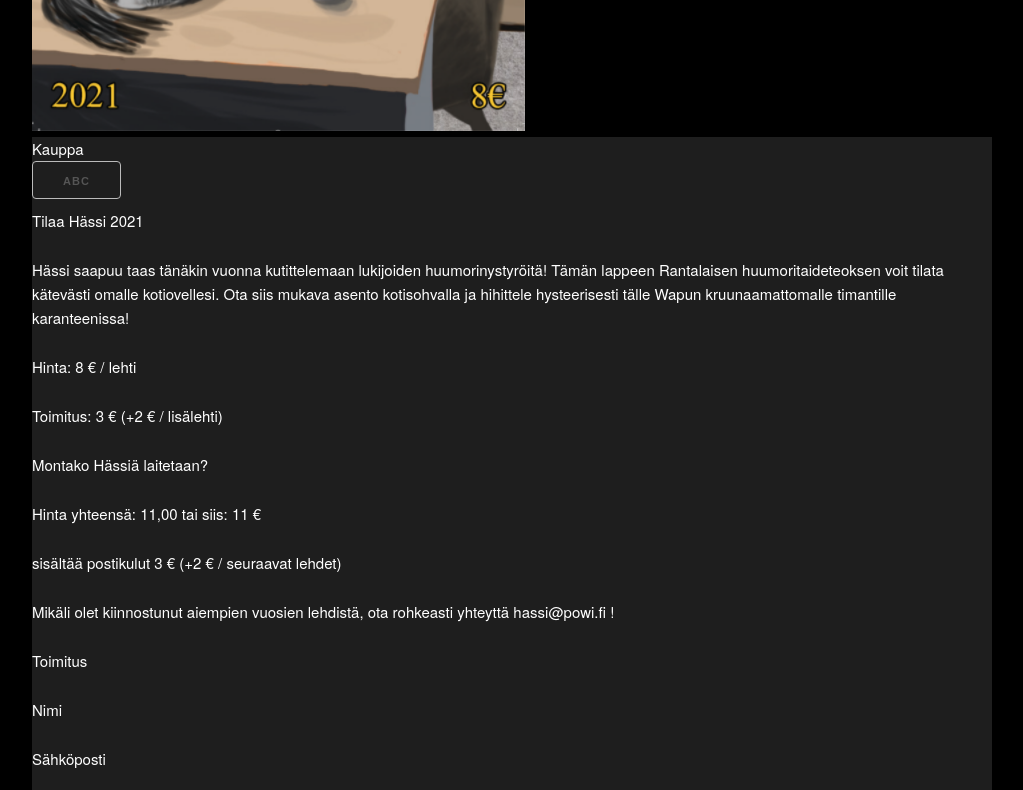
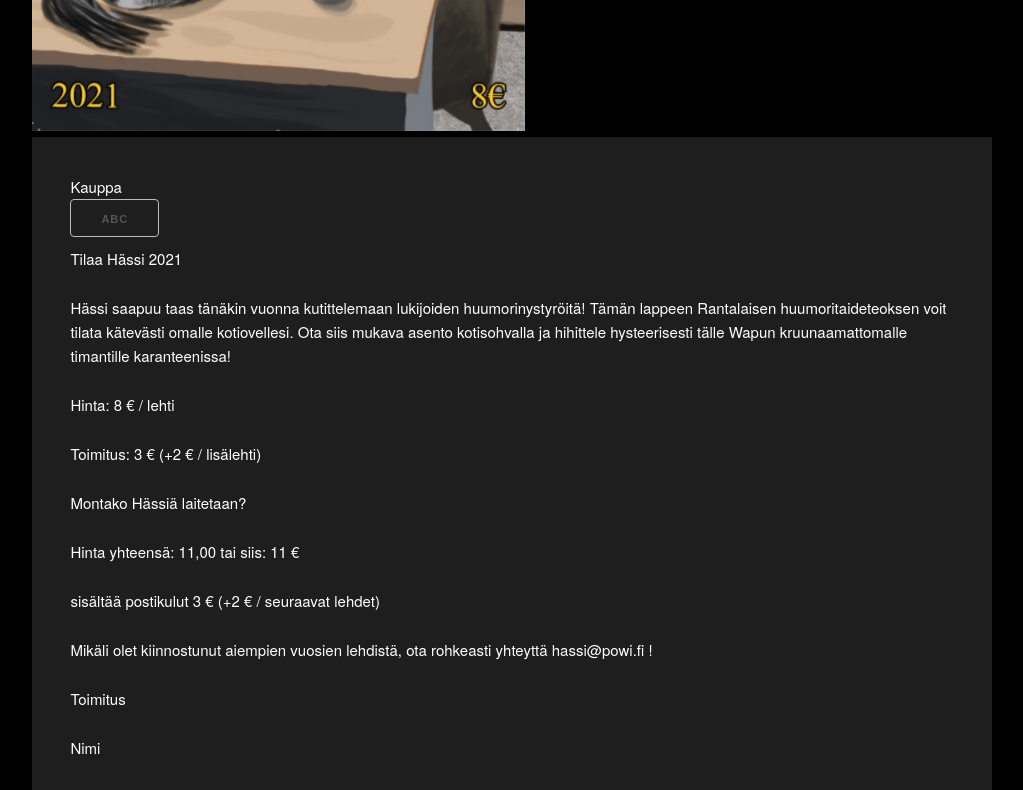
Before and after one commit to Vilzuge/hassi-front, a React (Create React App) app: page / in a window 1280 px wide. Shown: the part 560-1350 px from the top of the page, without its empty margins (128-1151 px from the left). Built offline with nearby package versions, Linux system fonts and the light colour scheme.

Commit message:
add padding

```diff
--- a/src/App.css
+++ b/src/App.css
@@ -4,6 +4,7 @@
 
 .page {
   background-color: rgb(30, 30, 30);
+  padding: 4%;
 }
 
 .body {
```
